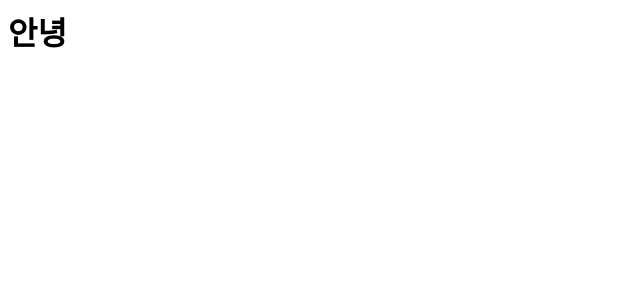
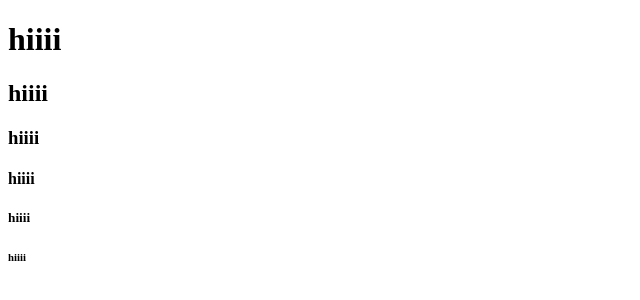
Before and after one commit to wdt999/fisrt, a plain HTML site: page index.html in a window 1280 px wide. Shown: the whole page, without its empty margins (0-640 px from the left). Drawn offline with Linux system fonts and the light colour scheme.

Commit message:
index.html 수정

```diff
--- a/index.html
+++ b/index.html
@@ -1 +1,16 @@
-<h1>안녕</h1>
+<!DOCTYPE html>
+<html lang="en">
+<head>
+    <meta charset="UTF-8">
+    <meta name="viewport" content="width=device-width, initial-scale=1.0">
+    <title>Document</title>
+</head>
+<body>
+    <h1>hiiii</h1>
+    <h2>hiiii</h2>
+    <h3>hiiii</h3>
+    <h4>hiiii</h4>
+    <h5>hiiii</h5>
+    <h6>hiiii</h6>
+</body>
+</html>
```
